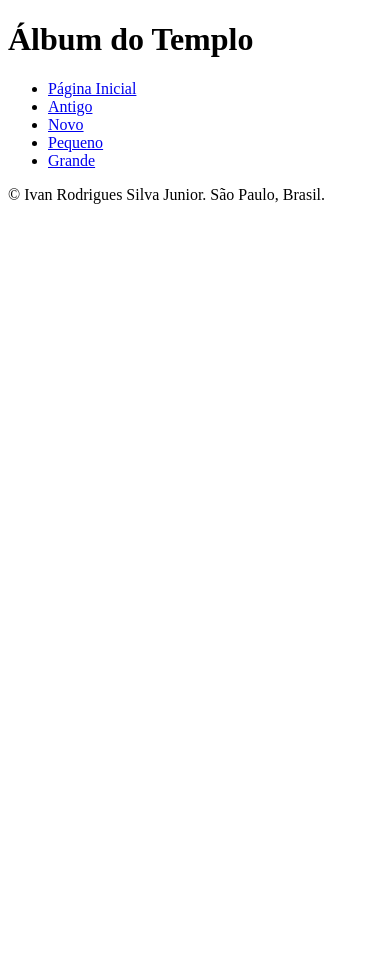
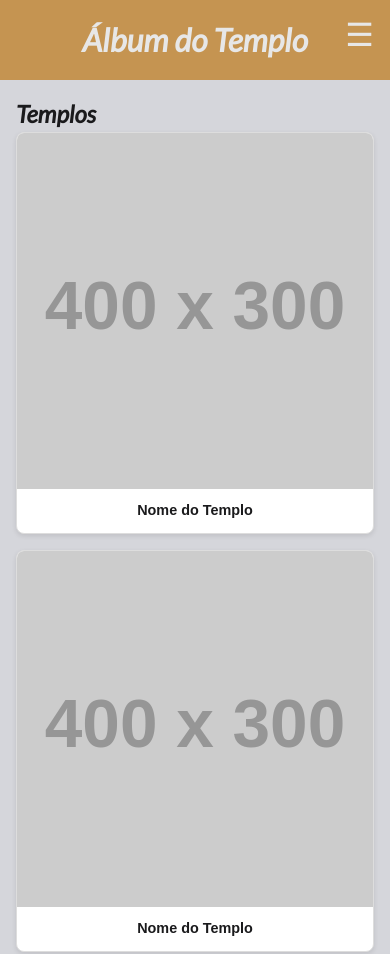
Before and after one commit to IvanJuniorbyu/wdd131, a plain HTML site: page templos.html in a window 390 px wide. Shown: the top 954 px of the page. Before the commit the page ends 844 px from the top, so only its background shows below. Drawn offline with Linux system fonts and the light colour scheme; placeholder pictures from the web are drawn by us; a web font is replaced by a local one.

Commit message:
adicionado estilos e scripts para a estrutura do álbum do templo, incluindo navegação responsiva e fontes

```diff
--- a/estilos/templos-grandes.css
+++ b/estilos/templos-grandes.css
@@ -0,0 +1,18 @@
+@media (min-width: 640px) {
+
+  #menu {
+    display: none;
+  }
+
+  .navigation {
+    display: flex;
+    flex-direction: row;
+    justify-content: center;
+    gap: 2rem;
+  }
+
+  .container {
+    grid-template-columns: repeat(3, 1fr);
+  }
+
+}
--- a/estilos/templos.css
+++ b/estilos/templos.css
@@ -0,0 +1,136 @@
+/*Paramentros iniciais (fiz para padronizar a página)*/
+* {
+    margin: 0;
+    padding: 0;
+    box-sizing: border-box;
+}
+
+:root {
+    --principal: #c59451;
+    --secundaria: #dac470;
+    --terciaria: #383838;
+    --corpo: #d5d6db;
+    --text1: #1a1a1c;
+    --text2: #e7e7e7;
+}
+
+/*Fontes*/
+.lato-regular-italic {
+  font-family: "Lato", sans-serif;
+  font-weight: 400;
+  font-style: italic;
+}
+
+.google-sans-h1 {
+  font-family: "Google Sans", sans-serif;
+  font-weight: 400;
+  font-style: italic;
+}
+
+/*EDIÇÕES*/
+
+#menu {
+  font-size: 2rem;
+  background: none;
+  border: none;
+  color: var(--text2);
+  position: absolute;
+  right: 1rem;
+  top: 1rem;
+  cursor: pointer;
+}
+
+.navigation {
+  display: none;
+  list-style: none;
+  background-color: var(--terciaria);
+  gap: 0;
+}
+
+.navigation.open {
+  display: flex;
+  flex-direction: column;
+}
+
+.navigation a {
+  text-decoration: none;
+  color: var(--text2);
+  padding: 0.5rem 1rem;
+  display: block;
+  border: 1px solid transparent;
+  border-radius: 6px;
+  transition: all 0.5s;
+}
+
+.navigation a:hover {
+  color: var(--secundaria);
+  border-color: var(--secundaria);
+}
+
+.container {
+  display: grid;
+  grid-template-columns: 1fr;
+  gap: 1rem;
+}
+
+figure img {
+  width: 100%;
+  height: auto;
+}
+
+
+body {
+    background-color: var(--corpo);
+    color: var(--text1);
+    font-family: "Lato", sans-serif;
+    font-size: 1rem;
+    line-height: 1.5;
+
+    display: flex;
+    flex-direction: column;
+    min-height: 100vh;
+}
+
+header {
+    background-color: var(--principal);
+    color: var(--text2);
+    padding: 1rem;
+    text-align: center;
+    position: relative;
+}
+
+main {
+    flex: 1;
+    padding: 1rem;
+}
+
+footer {
+    background-color: var(--principal);
+    color: var(--text2);
+    padding: 1rem;
+    text-align: center;
+}
+
+figure {
+  background-color: #fff;
+  border: 1px solid #ddd;
+  border-radius: 8px;
+  overflow: hidden;
+  box-shadow: 0 2px 5px rgba(0,0,0,0.1);
+}
+
+figure img {
+  width: 100%;
+  aspect-ratio: 1 / 1;
+  object-fit: cover;
+  display: block;
+}
+
+figcaption {
+  text-align: center;
+  padding: 0.7rem;
+  font-family: "Google Sans", sans-serif;
+  font-size: 0.9rem;
+  color: var(--primary);
+  font-weight: 600;
+}
--- a/scripts/templos.js
+++ b/scripts/templos.js
@@ -0,0 +1,14 @@
+const menuButton = document.getElementById('menu');
+const navigation = document.querySelector('.navigation');
+
+menuButton.addEventListener('click', () => {
+  navigation.classList.toggle('open');
+  menuButton.textContent = menuButton.textContent === '☰' ? 'X' : '☰';
+});
+
+
+const anoAtualSpan = document.getElementById("anoatual");
+const anoAtual = new Date().getFullYear();
+anoAtualSpan.textContent = anoAtual;
+const ultimaModificacaoP = document.getElementById("ultimaModificacao");
+ultimaModificacaoP.textContent = `Última modificação: ${document.lastModified}`;
--- a/templos.html
+++ b/templos.html
@@ -1,16 +1,25 @@
 <!DOCTYPE html>
-<html lang="en">
+<html lang="pt-BR">
 <head>
     <meta charset="UTF-8">
     <meta name="viewport" content="width=device-width, initial-scale=1.0">
-    <title>Document</title>
+    <title>Álbum do Templo</title>
+
     <link rel="stylesheet" href="estilos/templos.css"> <!-- link do arquivo .css -->
     <link rel="stylesheet" href="estilos/templos-grandes.css"> <!-- link do arquivo .css -->
     <script src="scripts/templos.js" defer></script> <!-- links para o JavaScript -->
+
+    <!-- links das fontes -->
+    <link rel="preconnect" href="https://fonts.googleapis.com">
+    <link rel="preconnect" href="https://fonts.gstatic.com" crossorigin>
+    <link href="https://fonts.googleapis.com/css2?family=Google+Sans:ital,opsz,wght@1,17..18,400..700&family=Lato:ital@1&display=swap" rel="stylesheet">
 </head>
+
+
 <body> <!-- corpo do HTML -->
     <header> <!-- Cabeçalho -->
         <h1>Álbum do Templo</h1>
+        <button id="menu">☰</button>
         <nav>
             <ul class="navigation">
                 <li><a href="#">Página Inicial</a></li>
@@ -22,14 +31,45 @@
         </nav>
     </header>
     <main> <!-- Conteúdo principal (corpo) -->
-       <figure></figure>
-       <figure></figure>
-       <figure></figure>
-       <figure></figure>
-       <figure></figure>
-       <figure></figure>
-       <figure></figure>
-       <figure></figure>
+        <h2>Templos</h2>
+        <div class="container">
+            <figure>
+                <img src="https://via.placeholder.com/400x300" alt="nome do templo" loading="lazy">
+                <figcaption>Nome do Templo</figcaption>
+            </figure>
+            <figure>
+                <img src="https://via.placeholder.com/400x300" alt="nome do templo" loading="lazy">
+                <figcaption>Nome do Templo</figcaption>
+            </figure>
+            <figure>
+                <img src="https://via.placeholder.com/400x300" alt="nome do templo" loading="lazy">
+                <figcaption>Nome do Templo</figcaption>
+            </figure>
+            <figure>
+                <img src="https://via.placeholder.com/400x300" alt="nome do templo" loading="lazy">
+                <figcaption>Nome do Templo</figcaption>
+            </figure>
+            <figure>
+                <img src="https://via.placeholder.com/400x300" alt="nome do templo" loading="lazy">
+                <figcaption>Nome do Templo</figcaption>
+            </figure>
+            <figure>
+                <img src="https://via.placeholder.com/400x300" alt="nome do templo" loading="lazy">
+                <figcaption>Nome do Templo</figcaption>
+            </figure>
+            <figure>
+                <img src="https://via.placeholder.com/400x300" alt="nome do templo" loading="lazy">
+                <figcaption>Nome do Templo</figcaption>
+            </figure>
+            <figure>
+                <img src="https://via.placeholder.com/400x300" alt="nome do templo" loading="lazy">
+                <figcaption>Nome do Templo</figcaption>
+            </figure>
+            <figure>
+                <img src="https://via.placeholder.com/400x300" alt="nome do templo" loading="lazy">
+                <figcaption>Nome do Templo</figcaption>
+            </figure>
+        </div>
     </main>
     <footer> <!-- Rodapé -->
         <p>&copy; <span id="anoatual"></span> Ivan Rodrigues Silva Junior. São Paulo, Brasil.</p>
```
